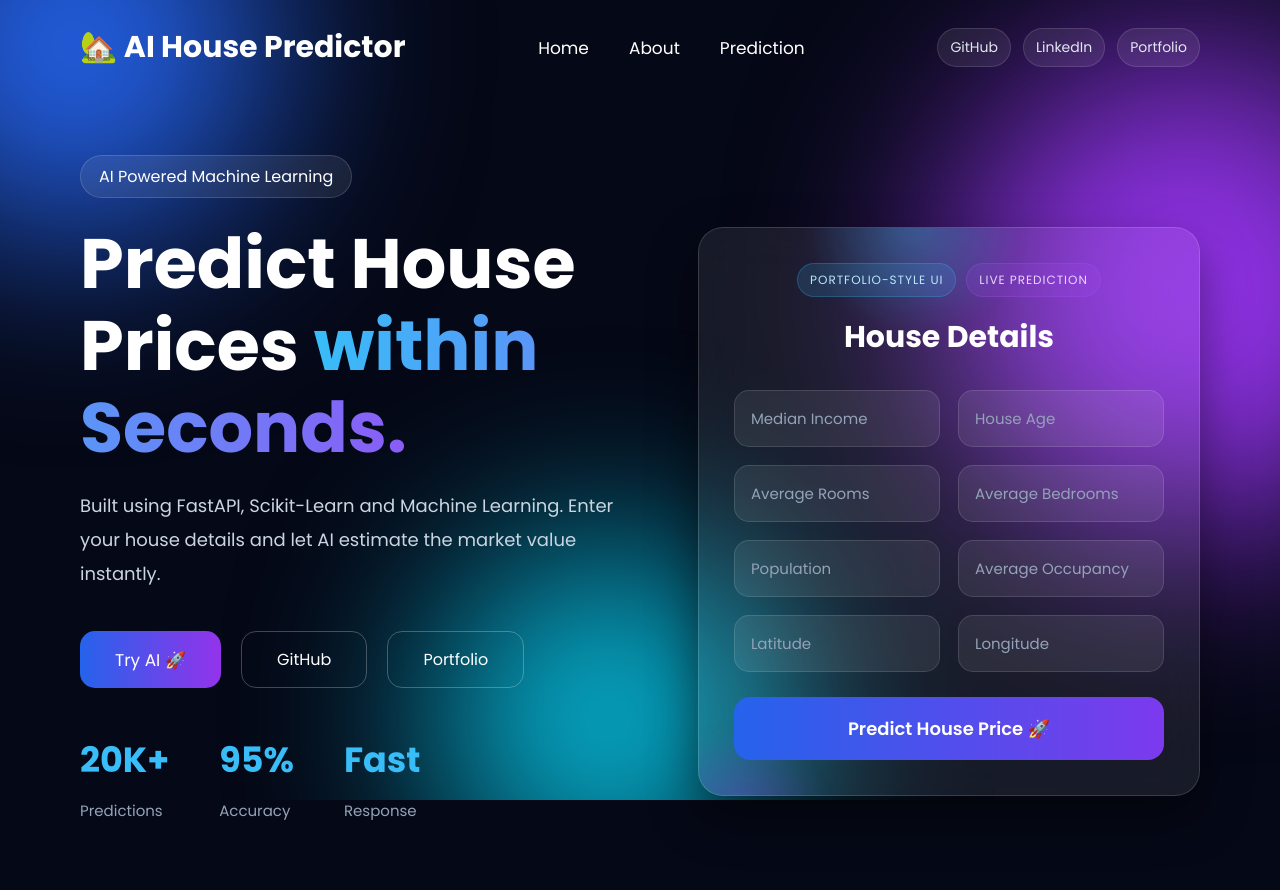
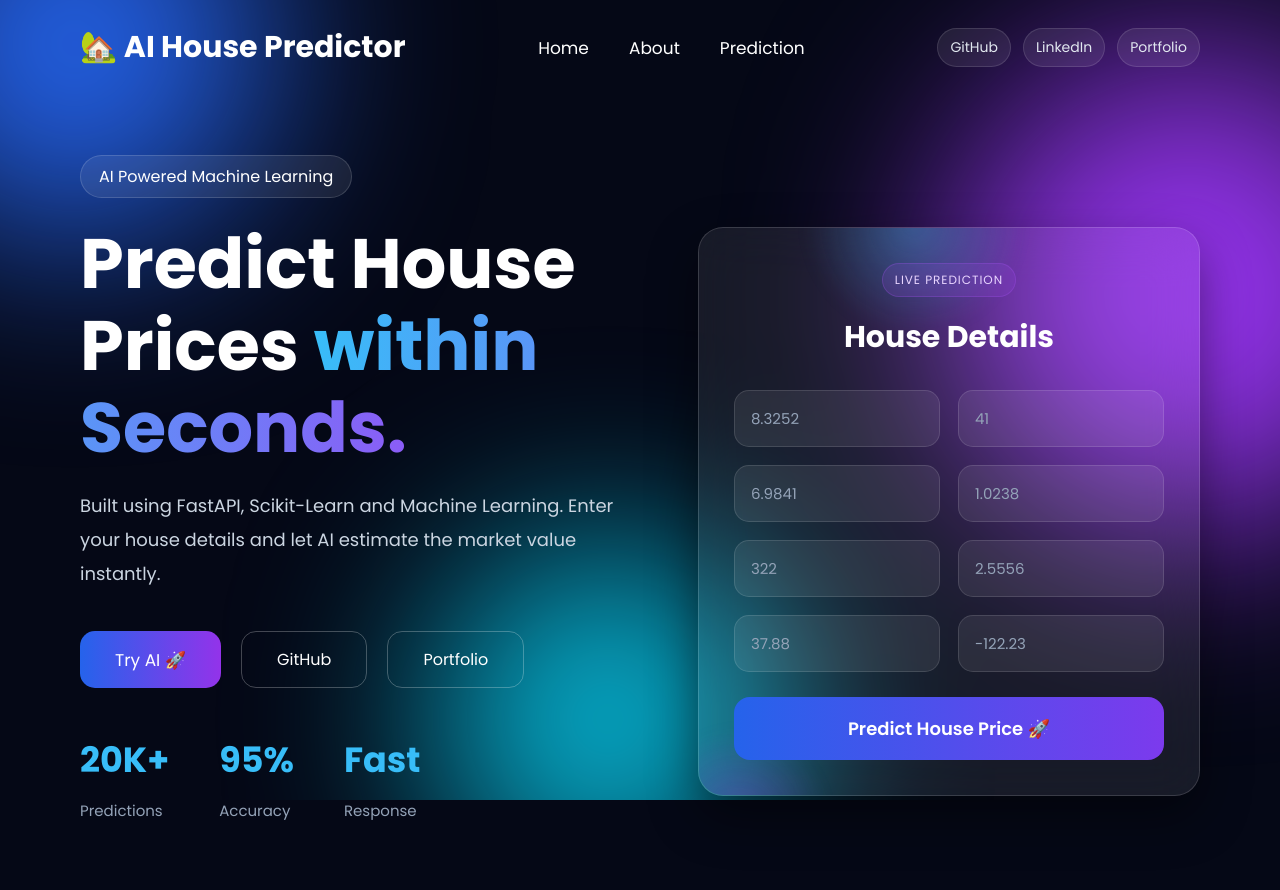
Before and after one commit to deepanshu83/house-price-prediction-, a FastAPI app: page / in a window 1280 px wide. Shown: the top 890 px of the page. Run offline with FastAPI, Linux system fonts and the light colour scheme; parts of the project's set-up code (start-up, migrations or seed data) failed here and were passed over.

Commit message:
new commit

```diff
--- a/templates/index.html
+++ b/templates/index.html
@@ -121,7 +121,6 @@
         <div class="glass-card">
 
             <div class="card-topline">
-                <span class="chip">Portfolio-style UI</span>
                 <span class="chip alt">Live prediction</span>
             </div>
 
@@ -139,49 +138,49 @@
                         type="number"
                         step="any"
                         id="MedInc"
-                        placeholder="Median Income">
+                        placeholder="8.3252">
 
                     <input
                         type="number"
                         step="any"
                         id="HouseAge"
-                        placeholder="House Age">
+                        placeholder="41">
 
                     <input
                         type="number"
                         step="any"
                         id="AveRooms"
-                        placeholder="Average Rooms">
+                        placeholder="6.9841">
 
                     <input
                         type="number"
                         step="any"
                         id="AveBedrms"
-                        placeholder="Average Bedrooms">
+                        placeholder="1.0238">
 
                     <input
                         type="number"
                         step="any"
                         id="Population"
-                        placeholder="Population">
+                        placeholder="322">
 
                     <input
                         type="number"
                         step="any"
                         id="AveOccup"
-                        placeholder="Average Occupancy">
+                        placeholder="2.5556">
 
                     <input
                         type="number"
                         step="any"
                         id="Latitude"
-                        placeholder="Latitude">
+                        placeholder="37.88">
 
                     <input
                         type="number"
                         step="any"
                         id="Longitude"
-                        placeholder="Longitude">
+                        placeholder="-122.23">
 
                 </div>
 
```
